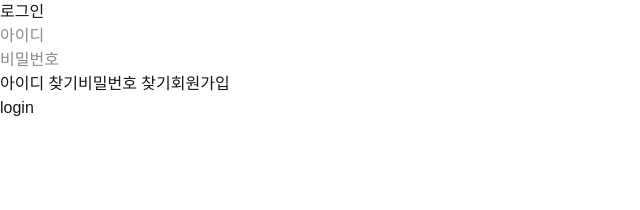
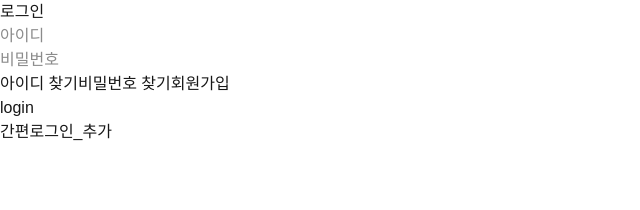
Before and after one commit to kdt-ful-class-three-group/KDT-FUL-3_PROJECT-A-3, a Next.js app in the folder client/: page /login in a window 1280 px wide. Shown: the top 210 px of the page, without its empty margins (0-640 px from the left). Built offline with nearby package versions, Linux system fonts and the light colour scheme.

Commit message:
Feat : 간편로그인 텍스트만 작성

```diff
--- a/client/src/app/login/page.tsx
+++ b/client/src/app/login/page.tsx
@@ -11,7 +11,9 @@ export default function LoginPage(){
       {/* 로그인폼 */}
       <LoginForm onLogin={(id, pw) => console.log(id, pw)}/>
       {/* 간편로그인 */}
-
+      <div>
+        <p>간편로그인_추가</p>
+      </div>
     </div>
 
   )
```
